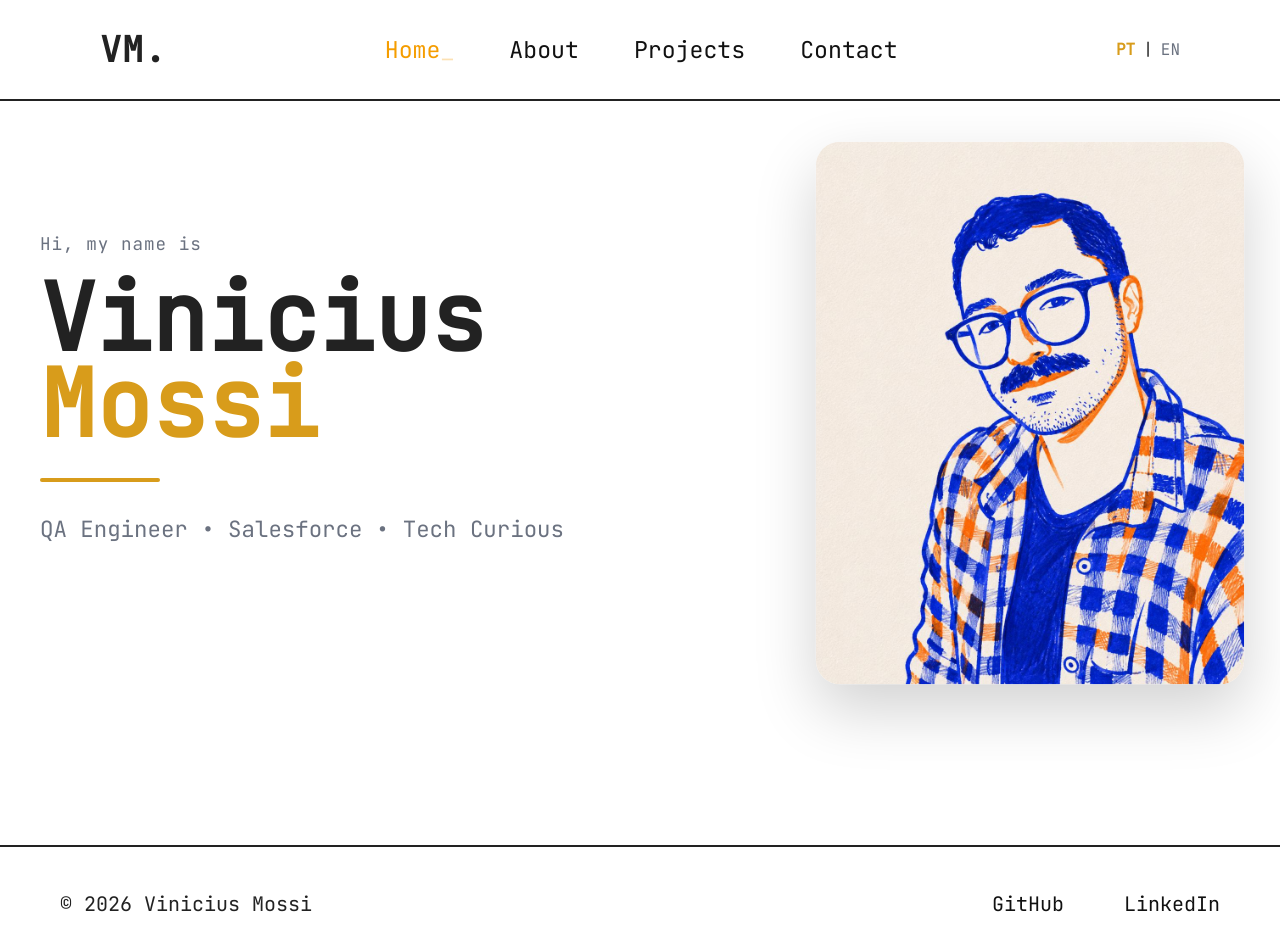
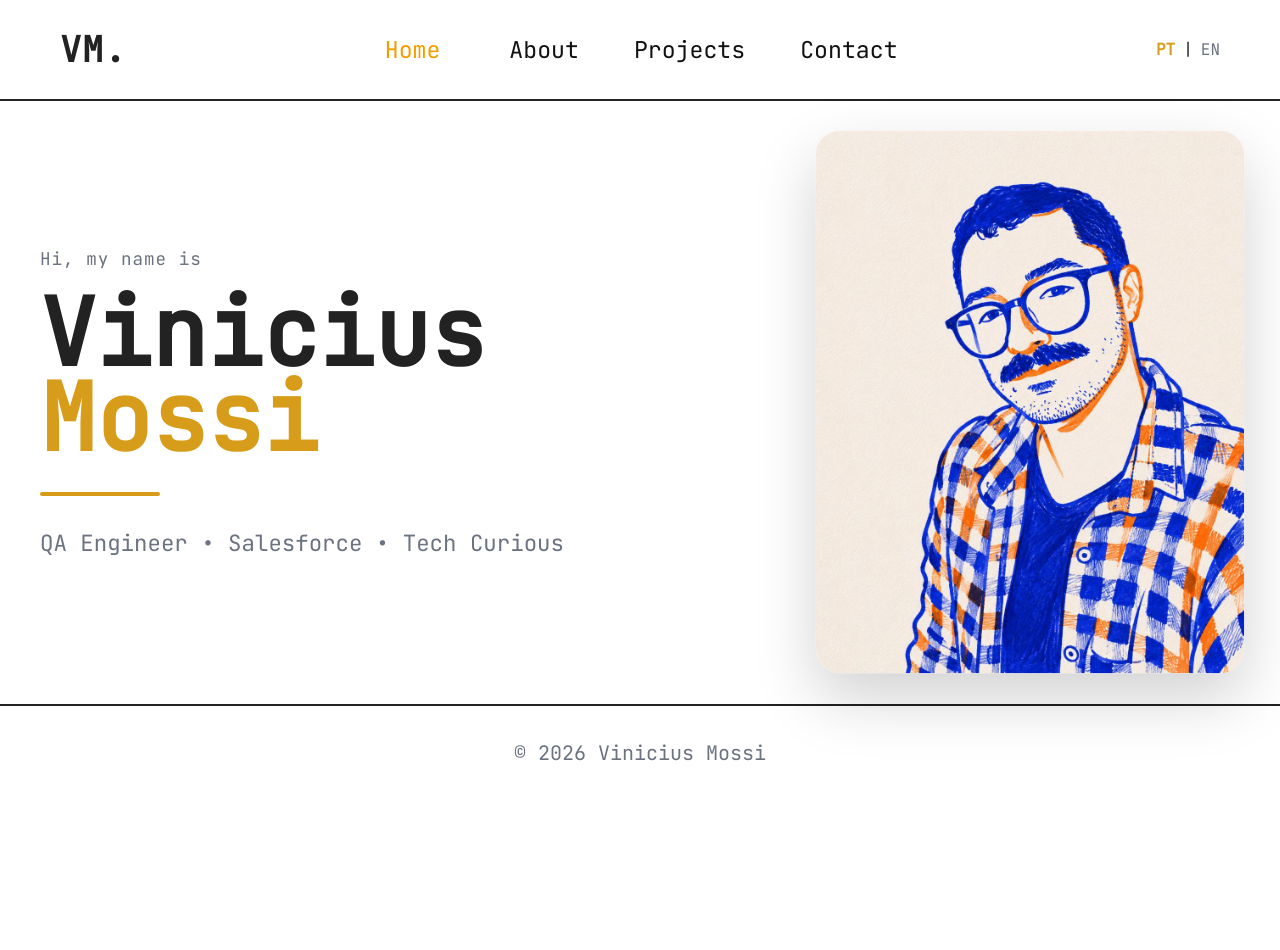
Before and after one commit to vinicius12pm/pro-monotype, a React (Vite) app: page / in a window 1280 px wide. Shown: the top 950 px of the page. After the commit the page ends 800 px from the top, so only its background shows below. Built offline with nearby package versions, Linux system fonts and the light colour scheme.

Commit message:
change footer style

```diff
--- a/src/components/Footer/Footer.css
+++ b/src/components/Footer/Footer.css
@@ -1,47 +1,22 @@
 .footer{
+    width:100%;
+    border-top:2px solid #222;
+}
+
+.footer-container{
     max-width:1400px;
     margin:0 auto;
 
-    padding:40px 60px;
-
-    border-top:2px solid #222;
-
-    margin-top:120px;
-}
-
-.footer-container{
+    padding:30px 60px;
 
     display:flex;
-    justify-content:space-between;
+    justify-content:center;
     align-items:center;
-
 }
 
 .footer p{
 
     font-size:1.25rem;
+    color:var(--gray);
 
 }
-
-.footer-links{
-
-    display:flex;
-    gap:60px;
-
-}
-
-.footer-links a{
-
-    text-decoration:none;
-    color:#111;
-    font-size:1.25rem;
-
-    transition:.25s;
-
-}
-
-.footer-links a:hover{
-
-    color:#f59d00;
-
-}
--- a/src/components/Footer/Footer.jsx
+++ b/src/components/Footer/Footer.jsx
@@ -6,25 +6,6 @@ function Footer() {
       <div className="footer-container">
 
         <p>© 2026 Vinicius Mossi</p>
-
-        <div className="footer-links">
-          <a
-            href="https://github.com/vinicius12pm"
-            target="_blank"
-            rel="noreferrer"
-          >
-            GitHub
-          </a>
-
-          <a
-            href="https://www.linkedin.com/in/vinicius-passos-mossi/"
-            target="_blank"
-            rel="noreferrer"
-          >
-            LinkedIn
-          </a>
-        </div>
-
       </div>
     </footer>
   );
--- a/src/components/Header/Header.css
+++ b/src/components/Header/Header.css
@@ -1,4 +1,9 @@
 .header{
+    width:100%;
+    border-bottom:2px solid #222;
+}
+
+.header .container{
     max-width:1400px;
     margin:0 auto;
     padding:32px 60px;
@@ -6,8 +11,6 @@
     display:flex;
     justify-content:space-between;
     align-items:center;
-
-    border-bottom:2px solid #222;
 }
 
 .logo{
@@ -18,6 +21,7 @@
 
 nav{
     display:flex;
+    margin: 0 auto;
 }
 
 .nav-list{
@@ -37,13 +41,6 @@ nav{
 
 .nav-list a:hover{
     color:#f59d00;
-}
-
-.container{
-    display:flex;
-    justify-content:space-between;
-    align-items:center;
-    width:100%;
 }
 
 .nav-list a.active{
--- a/src/components/Hero/Hero.css
+++ b/src/components/Hero/Hero.css
@@ -1,96 +1,78 @@
-.hero{
-    display:flex;
-    justify-content:space-between;
-    align-items:center;
+.hero {
+    flex: 1;
 
-    min-height:78vh;
+    display: flex;
+    justify-content: space-between;
+    align-items: center;
 
-    gap:100px;
+    gap: 80px;
 }
 
-.hero-content{
-
-    flex:1;
-    max-width:620px;
-
+.hero-content {
+    flex: 1;
+    max-width: 620px;
 }
 
-.hero-subtitle{
-
-    font-size:1.1rem;
-    color:var(--gray);
-
-    letter-spacing:1px;
-
+.hero-subtitle {
+    font-size: 1.1rem;
+    color: var(--gray);
+    letter-spacing: 1px;
 }
 
-.hero-title{
+.hero-title {
+    font-size: 5.8rem;
+    line-height: 0.92;
 
-    font-size:5.8rem;
-    line-height:.92;
+    margin: 20px 0;
 
-    margin:20px 0;
-
-    font-weight:700;
-
+    font-weight: 700;
 }
 
-.hero-title span{
-
-    color:var(--accent);
-
+.hero-title span {
+    color: var(--accent);
 }
 
-.hero-divider{
+.hero-divider {
+    width: 120px;
+    height: 4px;
 
-    width:120px;
-    height:4px;
+    background: var(--accent);
 
-    background:var(--accent);
+    border-radius: 4px;
 
-    border-radius:4px;
-
-    margin:32px 0;
-
+    margin: 32px 0;
 }
 
-.hero-role{
+.hero-role {
+    font-size: 1.4rem;
+    color: var(--gray);
 
-    font-size:1.4rem;
+    font-weight: 500;
 
-    color:var(--gray);
-
-    font-weight:500;
-
-    margin-bottom:50px;
-
+    margin: 0;
 }
 
-.hero-image{
+.hero-image {
+    flex: 1;
 
-    flex:1;
-
-    display:flex;
-    justify-content:flex-end;
-
+    display: flex;
+    justify-content: flex-end;
+    align-items: center;
 }
 
-.hero-image img{
+.hero-image img {
+    width: 420px;
+    max-width: 100%;
 
-    width:420px;
-
-    border-radius:24px;
+    border-radius: 24px;
 
     transition:
-        transform .35s,
-        box-shadow .35s;
-
+        transform .35s ease,
+        box-shadow .35s ease;
 }
 
-.hero-image img{
+.hero-image img {
+    transform: scale(1.02);
 
-    transform:scale(1.02);
-
-    box-shadow:0 25px 60px rgba(0,0,0,.18);
-
+    box-shadow: 0 25px 60px rgba(0, 0, 0, .18);
 }
--- /dev/null
+++ b/src/layouts/MainLayout/MainLayout.css
@@ -0,0 +1,12 @@
+.main-layout{
+    min-height:100vh;
+
+    display:flex;
+    flex-direction:column;
+}
+
+.main-content{
+    flex:1;
+
+    display:flex;
+}
--- a/src/layouts/MainLayout/MainLayout.jsx
+++ b/src/layouts/MainLayout/MainLayout.jsx
@@ -1,12 +1,21 @@
 import Header from "../../components/Header/Header";
 import Footer from "../../components/Footer/Footer";
+import "./MainLayout.css";
 
 function MainLayout({ children }) {
   return (
     <>
-      <Header />
-      {children}
-      <Footer />
+<div className="main-layout">
+
+    <Header />
+
+    <main className="main-content">
+        {children}
+    </main>
+
+    <Footer />
+
+</div>
     </>
   );
 }
```
